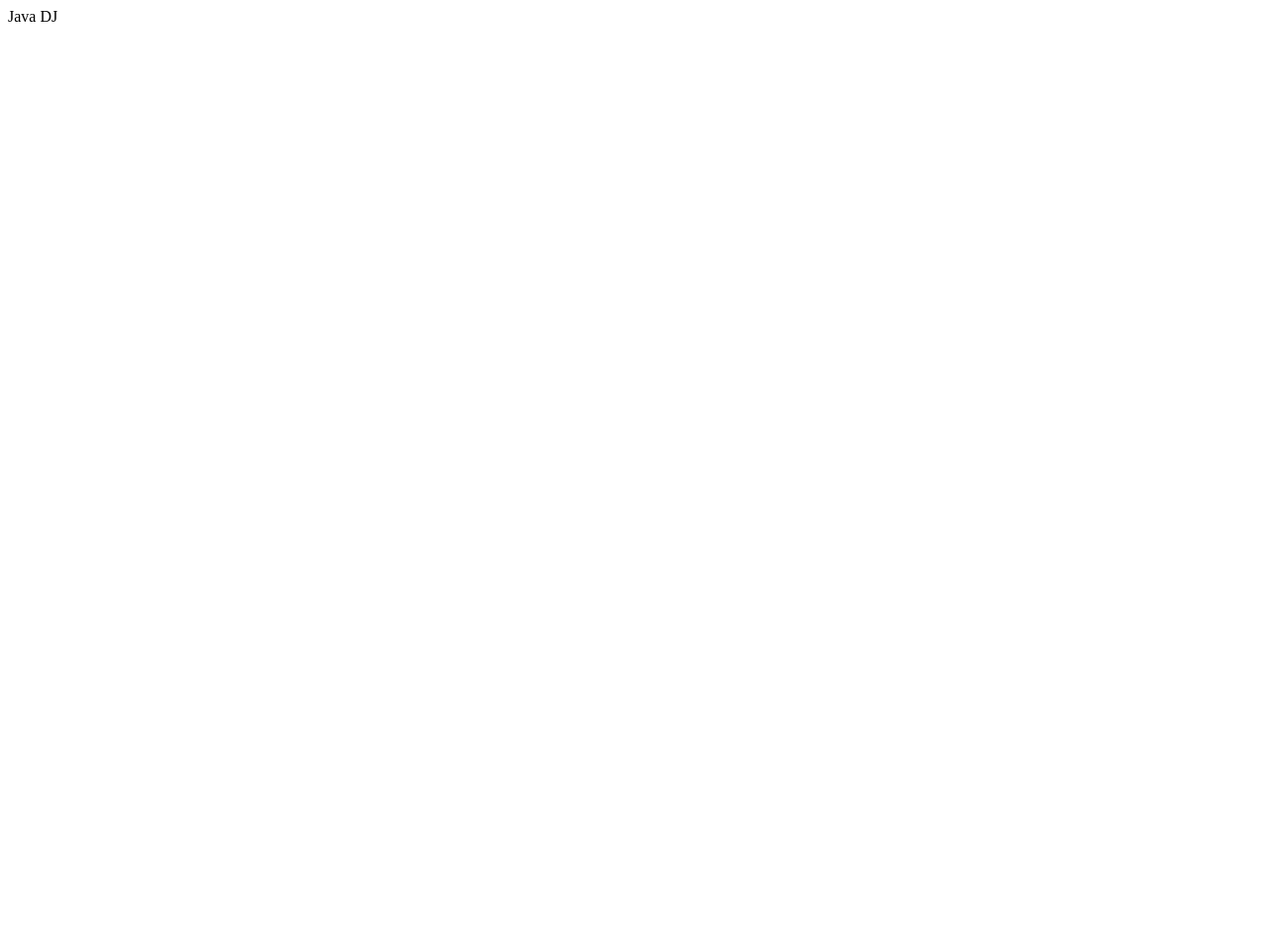
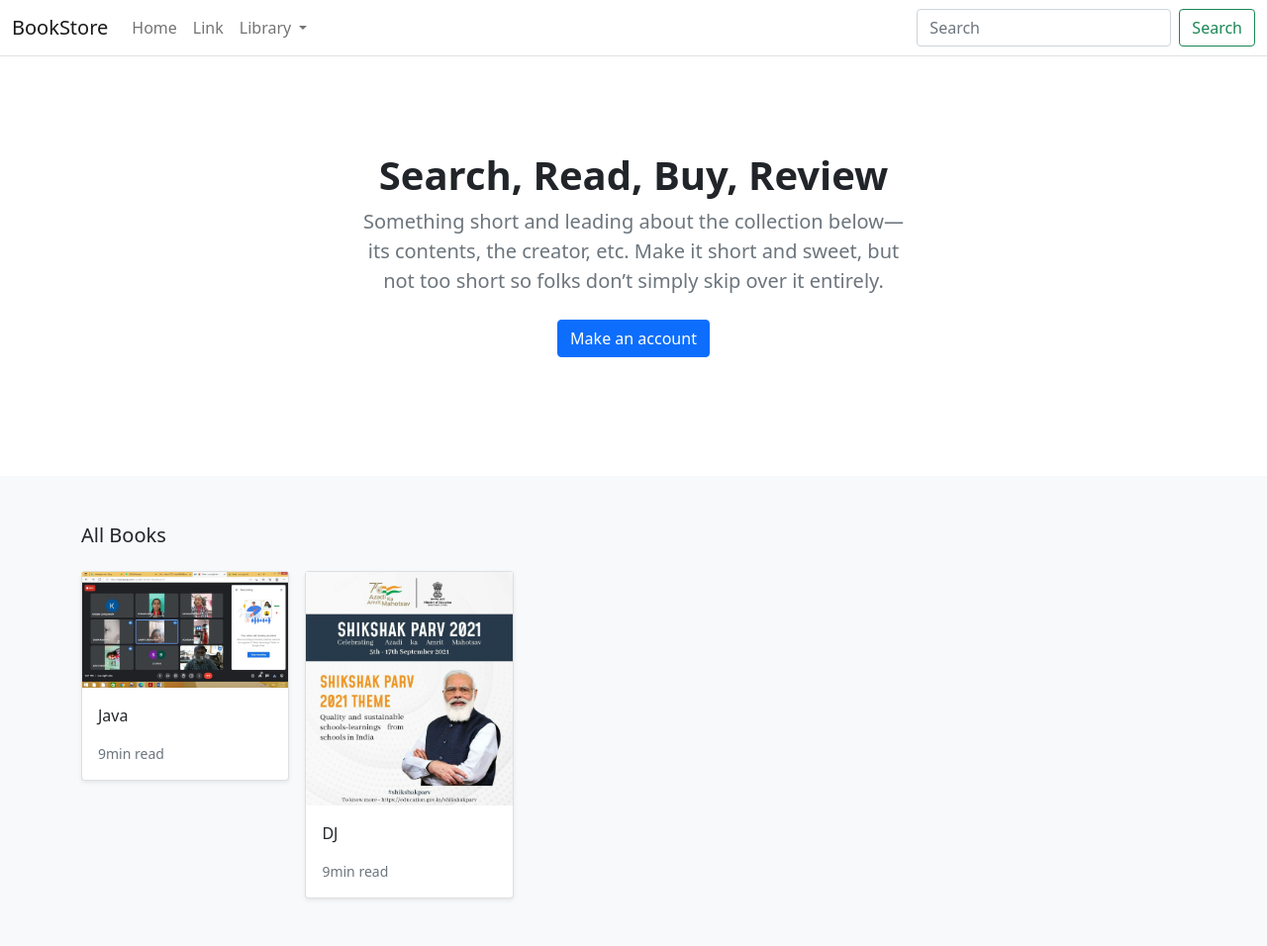
Before and after one commit to abhigureniya/ECOMMERCE, a Django app: page / in a window 1280 px wide. Before the commit the page is almost empty. Shown: the whole page at 99% size. Before the commit the page ends 22 px from the top, so only its background shows below. Run offline with Django 3.2, Linux system fonts and the light colour scheme; data comes from the database, SQL or seed files in the repository; both versions use the stored data as it was after the commit.

Commit message:
Product Grid Completed with Templates

```diff
--- a/core/settings.py
+++ b/core/settings.py
@@ -64,6 +64,7 @@ TEMPLATES = [
                 'django.template.context_processors.request',
                 'django.contrib.auth.context_processors.auth',
                 'django.contrib.messages.context_processors.messages',
+                'store.views.categories',
             ],
         },
     },
--- a/store/views.py
+++ b/store/views.py
@@ -2,6 +2,13 @@ from django.shortcuts import render
 
 from .models import Product, Category
 
+app_name="store"
+
+def categories(request):
+    return {
+        'categories': Category.objects.all()
+    }
+
 def all_products(request):
     products = Product.objects.all()
     return render(request, 'store/home.html', {'products':products})
--- /dev/null
+++ b/templates/store/base.html
@@ -0,0 +1,55 @@
+{% load static %}
+<!DOCTYPE html>
+<html>
+<head>
+    <meta charset="utf-8"/>
+    <title>{% block title %}My Shop{% endblock %}</title>
+    <meta name="viewport" content="width=device-width, initial-scale=1"/>
+    <!-- CSS only -->
+    <link href="https://cdn.jsdelivr.net/npm/bootstrap@5.1.1/dist/css/bootstrap.min.css" rel="stylesheet" integrity="sha384-F3w7mX95PdgyTmZZMECAngseQB83DfGTowi0iMjiWaeVhAn4FJkqJByhZMI3AhiU" crossorigin="anonymous">
+    <!-- JavaScript Bundle with Popper -->
+    <script src="https://cdn.jsdelivr.net/npm/bootstrap@5.1.1/dist/js/bootstrap.bundle.min.js" integrity="sha384-/bQdsTh/da6pkI1MST/rWKFNjaCP5gBSY4sEBT38Q/9RBh9AH40zEOg7Hlq2THRZ" crossorigin="anonymous"></script>
+</head>
+<body>
+    <header>
+        <nav class="navbar navbar-expand-md navbar-light bg-white border-bottom">
+            <div class="container-fluid">
+                <a class="navbar-brand" href="#">BookStore</a>
+                <button class="navbar-toggler" type="button" data-bs-toggle="collapse" data-bs-target="#navbarCollapse"
+                    aria-controls="navbarCollapse" aria-expanded="false" aria-label="Toggle navigation">
+                    <span class="navbar-toggler-icon"></span>
+                </button>
+                <div class="collapse navbar-collapse" id="navbarCollapse">
+                    <ul class="navbar-nav me-auto mb-2 mb-md-0">
+                        <li class="nav-item active">
+                            <a class="nav-link" aria-current="page" href="/">Home</a>
+                        </li>
+                        <li class="nav-item">
+                            <a class="nav-link" href="#">Link</a>
+                        </li>
+                        <li class="nav-item dropdown">
+                            <a class="nav-link dropdown-toggle" href="#" id="navbarDropdown" role="button"
+                                data-bs-toggle="dropdown" aria-expanded="false">
+                                Library
+                            </a>
+                            <ul class="dropdown-menu" aria-labelledby="navbarDropdown">
+                                <li><a class="dropdown-item" href="{% url "store:all_products" %}">All</a></li>
+                                {% for c in categories %}
+                                <li {% if category.slug == c.slug %}class="selected" {% endif %}>
+                                    <a class="dropdown-item" href="">{{ c.name|title }}</a>
+                                </li>
+                                {% endfor %}
+                            </ul>
+                        </li>
+                    </ul>
+                    <form class="d-flex">
+                        <input class="form-control me-2" type="search" placeholder="Search" aria-label="Search">
+                        <button class="btn btn-outline-success" type="submit">Search</button>
+                    </form>
+                </div>
+            </div>
+        </nav>
+    </header>
+    <div id="content">{% block content %}{% endblock %}</div>
+</body>
+<html>
--- a/templates/store/home.html
+++ b/templates/store/home.html
@@ -1,3 +1,49 @@
-{% for product in products%}
-{{product}}
-{% endfor %}
+{% extends './base.html'%}
+{% load static %}
+
+{% block title %}Home{% endblock %}
+
+{% block content %}
+
+<section class="py-5 text-center container">
+    <div class="row py-lg-5">
+      <div class="col-lg-6 col-md-8 mx-auto">
+        <h1 class="h1 fw-bold">Search, Read, Buy, Review</h1>
+        <p class="lead text-muted">Something short and leading about the collection below—its contents, the creator,
+          etc. Make it short and sweet, but not too short so folks don’t simply skip over it entirely.</p>
+        <p>
+          <a href="#" class="btn btn-primary my-2">Make an account</a>
+        </p>
+      </div>
+    </div>
+  </section>
+
+  <div class="album py-5 bg-light">
+    <div class="container">
+
+      <div class="pb-3 h5">All Books</div>
+      <div class="row row-cols-1 row-cols-sm-2 row-cols-md-5 g-3">
+
+        {% for product in products %}
+
+        <div class="col">
+          <div class="card shadow-sm">
+            <img class="img-fluid" alt="Responsive image" src="{{ product.image.url }}">
+            <div class="card-body">
+              <p class="card-text">
+                <a class="text-dark text-decoration-none" href="">{{ product.title }}</a>
+              </p>
+              <div class="d-flex justify-content-between align-items-center">
+                <small class="text-muted">9min read</small>
+              </div>
+            </div>
+          </div>
+        </div>
+
+        {% endfor %}
+
+      </div>
+    </div>
+  </div>
+
+{% endblock %}
```
Also changed, not shown: db.sqlite3.
